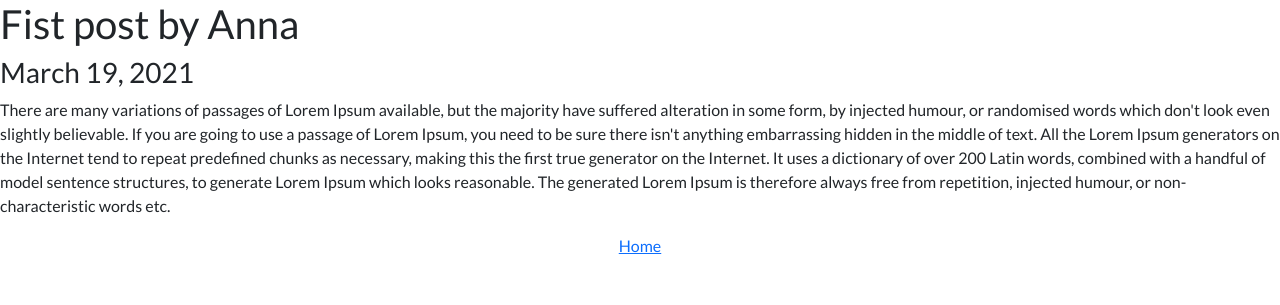
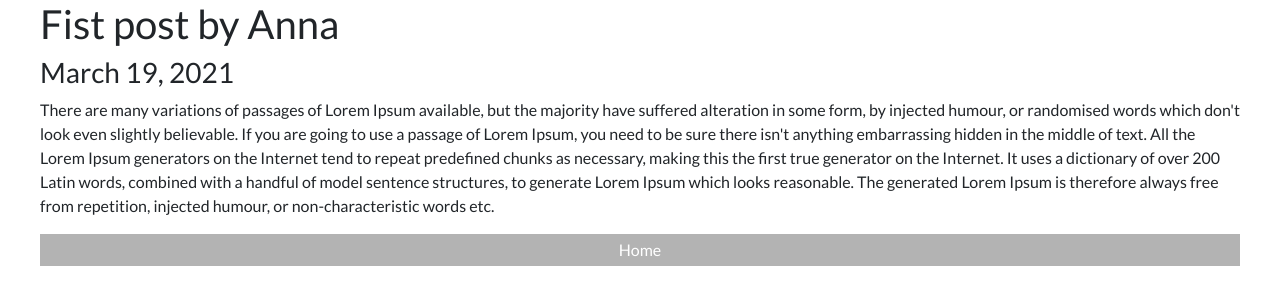
Before and after one commit to AnnaMrowca/myBlogProject, a Django app: page /1 in a window 1280 px wide. Shown: the top 305 px of the page. Run offline with Django 3.2, Linux system fonts and the light colour scheme; data comes from the database, SQL or seed files in the repository.

Commit message:
styling create page: buttons + buttons on details page and home page. Button on home page needs final polishing for margins

```diff
--- a/blog/static/css/styles.css
+++ b/blog/static/css/styles.css
@@ -2,6 +2,10 @@
     margin: 0;
     padding: 0;
     box-sizing: border-box;
+}
+
+a {
+    text-decoration: none;
 }
 
 body {
@@ -97,7 +101,7 @@ label {
     margin-bottom: 5px;
 }
 
-.create-form button[type="submit"] {
+/*.create-form button[type="submit"] {
     background-color: black;
     color: white;
     border: 1px solid black;
@@ -108,7 +112,60 @@ label {
 .create-form button[type="submit"]:hover {
     background-color: white;
     color: black;
+} refactoring */
+
+.btn-shape {
+    padding: 3px 5px;
+    transition: all 0.5s;
+    text-align: center;
+}
+
+.btn-black {
+    background-color: black;
+    color: white;
+    border: 1px solid black;
+}
+
+.btn-black:hover {
+    background-color: white;
+    color: black;
+}
+
+.btn-grey {
+    background-color: #b3b3b3;
+    color: white;
+    border: 1px solid #b3b3b3;
+}
+
+.btn-grey:hover {
+    background-color: white;
+    color: black;
+ }
 
 
+.buttons-row {
+    display: flex;
+}
 
+.buttons-row button,
+.buttons-row a {
+    flex: 1;
 }
+
+.buttons-row button {
+    margin-right: 10px;
+}
+
+.buttons-row a {
+    margin-left: 10px;
+}
+
+.detail h1,
+.detail h3,
+.detail p {
+    padding: 0px;
+}
+
+#home-button {
+    margin-top: 15px;
+}
--- a/blog/templates/detail.html
+++ b/blog/templates/detail.html
@@ -1,12 +1,13 @@
 {% extends 'base.html' %}
 {% block content %}
 
+<div class="row detail">
 <h1>{{post.title}}</h1>
 <h3>{{post.date}}</h3>
 <p>{{post.text}}</p>
 
-<div class="text-center">
-<a href="{%url 'home'%}">Home</a>
+<a class="btn-shape btn-grey" href="{%url 'home'%}">Home</a>
+
 </div>
 
 {% endblock content %}
--- a/blog/templates/home.html
+++ b/blog/templates/home.html
@@ -13,10 +13,9 @@
         </div>
 
 {% endfor %}
-</div>
 
-<div class="text-center">
-<a href="{% url 'create' %}">Create</a>
+<a class="btn-shape btn-grey" id="home-button" href="{% url 'create' %}">Create</a>
+
 </div>
 
 {% endblock content %}
```
Also changed, not shown: blog/templates/create.html (+9 -6 lines).
